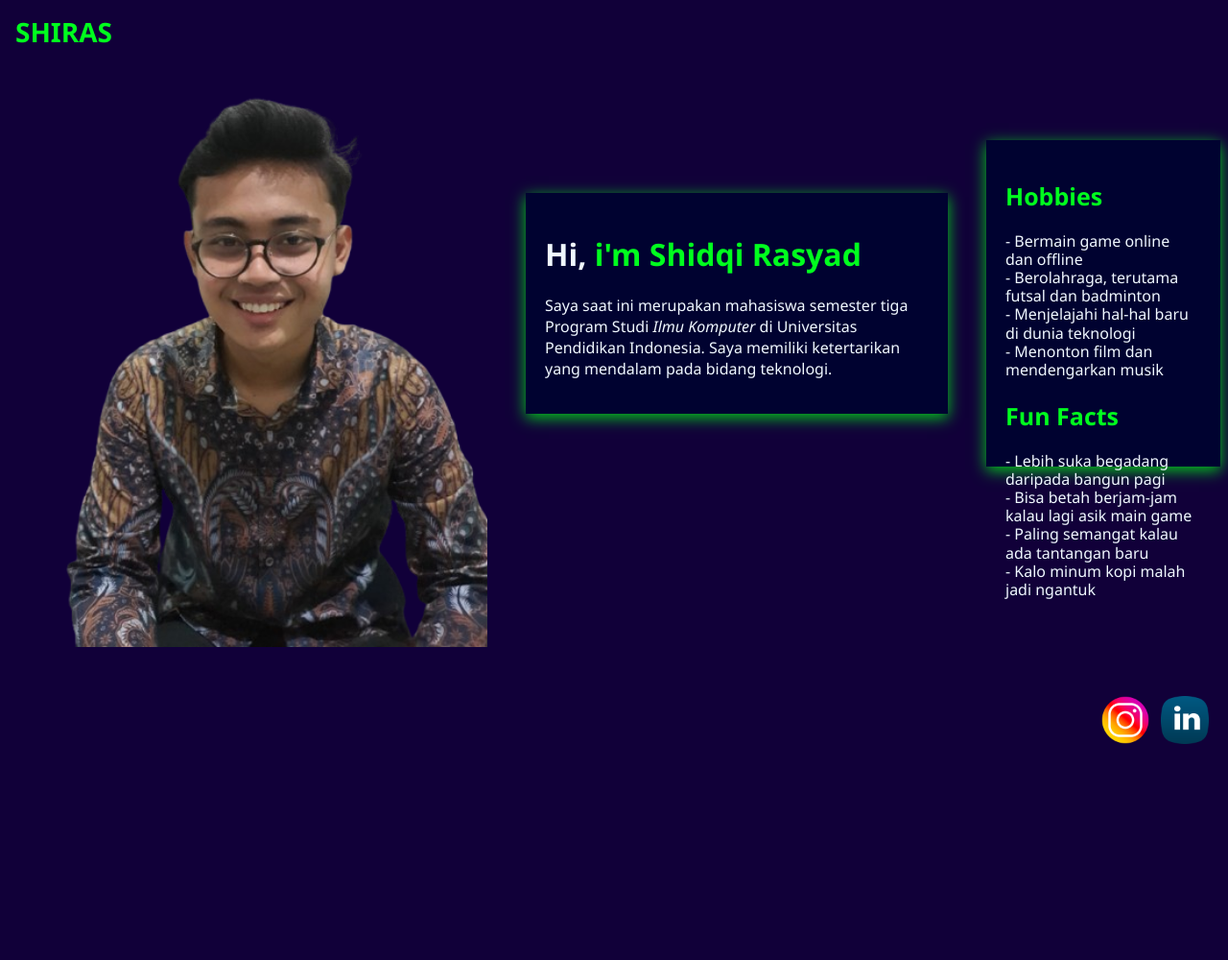
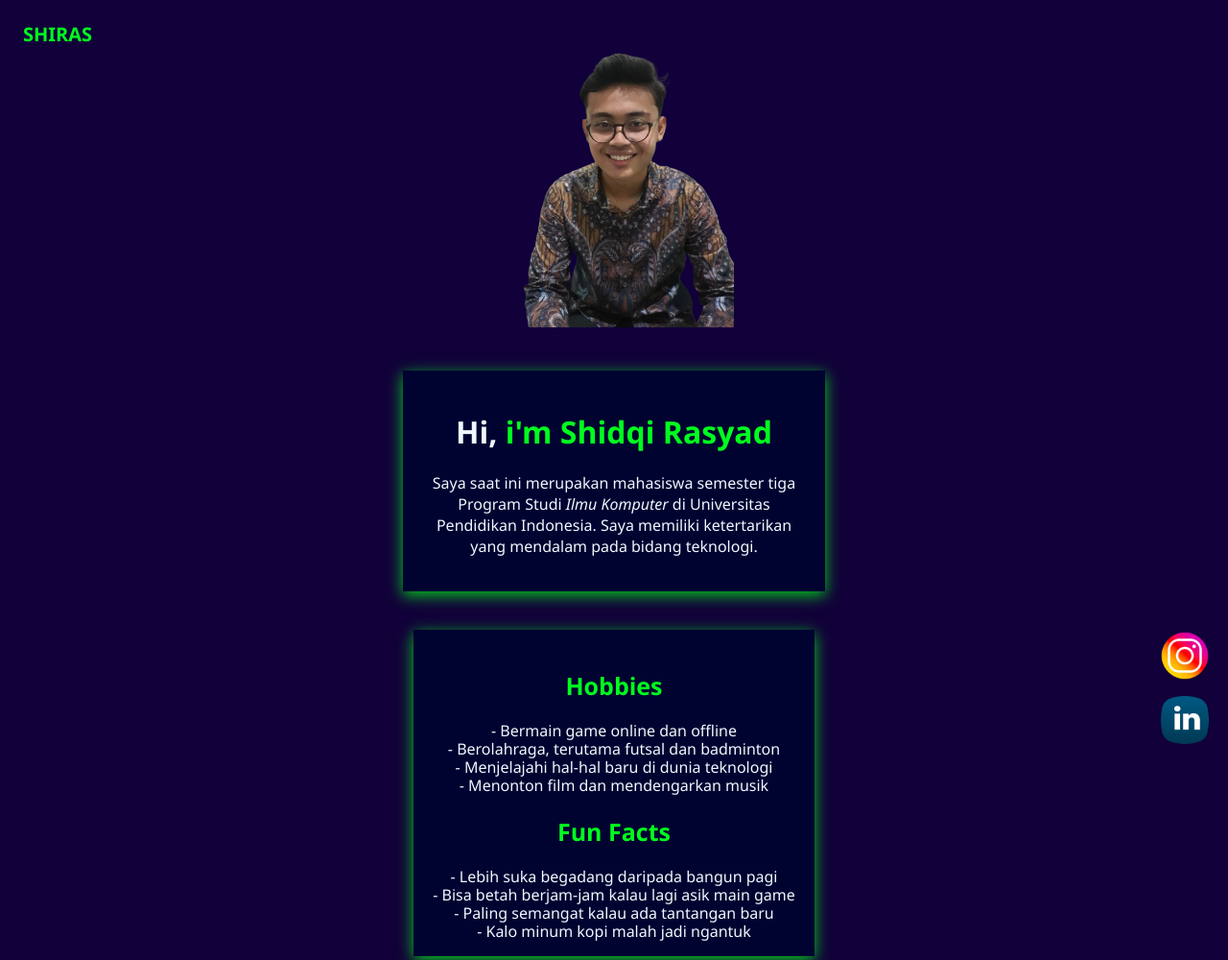
Before and after one commit to Shidqirasyad17/Quiz_Web-MobilePrograming, a plain HTML site: page index.html in a window 1280 px wide. Shown: the top 1000 px of the page at 96% size. Before the commit the page ends 800 px from the top, so only its background shows below. Drawn offline with Linux system fonts and the light colour scheme.

Commit message:
Add files via upload

```diff
--- a/style.css
+++ b/style.css
@@ -1,75 +1,63 @@
 body {
-    font-family:'Segoe UI', Tahoma, Geneva, Verdana, sans-serif;
-    background-color:rgb(17, 0, 57);
+  font-family: "Segoe UI", Tahoma, Geneva, Verdana, sans-serif;
+  background-color: rgb(17, 0, 57);
   margin: 8px;
-
 }
 
 .Navbar {
-    overflow: hidden;
   width: 100%;
   position: fixed;
-    top: 0;
-    left: 0;
-    z-index: 1000;
 }
 
-.Navbar a{
+.Navbar a {
   float: left;
   color: #00ff1e;
   text-align: center;
-    padding: 14px 16px;
-    text-decoration: none;
   font-size: 28px;
 }
 
-.content{
+.content {
   display: flex;
-    justify-content: space-between;
   align-items: center;
-    justify-content: center;
   gap: 40px;
 }
 
-.shidqi{
+.shidqi {
   color: aliceblue;
   background-color: rgb(0, 2, 48);
   padding: 20px;
   box-shadow: 0 4px 15px rgba(0, 255, 21, 0.8);
   max-width: 400px;
   margin-right: auto;
-    margin-bottom: 50px;
 }
 
-.shidqi strong{
+.shidqi strong {
   color: #00ff1e;
 }
 
-.me img{
+.me img {
   width: 500px;
   height: auto;
-    display: block;
 }
 
-.social-media{
-    position:fixed;
+.social-media {
+  position: fixed;
   bottom: 20px;
   right: 20px;
-    display: flex;
   flex-direction: row;
   gap: 12px;
 }
 
-.social-media img{
+.social-media img {
   width: 50px;
   height: auto;
 }
 
-.social-media img:hover{
+.social-media img:hover {
   transform: scale(1.2);
 }
 
-.hobi{
+.hobi {
   color: aliceblue;
   background-color: rgb(0, 2, 48);
   padding: 20px;
@@ -77,48 +65,43 @@ body {
   height: 300px;
   width: auto;
   margin-right: auto;
-    margin-bottom: 50px;
 }
 
-.hobi h2{
+.hobi h2 {
   color: #00ff1e;
 }
 
-.hobi h2{
+.hobi h2 {
   font-size: 25px;
 }
-.hobi p{
+.hobi p {
   line-height: 1.2;
 }
 
-
-@media (max-width: 768px) {
-    .Navbar a{
+@media (max-width: 1500px) {
+  .Navbar a {
     float: left;
     color: #00ff1e;
     text-align: center;
     padding: 14px 16px;
-    text-decoration: none;
-    font-size: 14px;
+    font-size: 20px;
   }
   .content {
     flex-direction: column;
     align-items: center;
     text-align: center;
   }
-   .shidqi, .hobi{
+  .shidqi {
     align-items: center;
     padding: 20px;
-
     margin: 0 auto;
-
   }
   .me img {
     max-width: 250px;
   }
 
-   .social-media{
-    position:fixed;
+  .social-media {
+    position: fixed;
     bottom: 20px;
     right: 20px;
     display: flex;
@@ -126,13 +109,17 @@ body {
     gap: 12px;
   }
 
-.social-media img{
+  .social-media img {
     width: 50px;
     height: auto;
   }
 
-.social-media img:hover{
+  .social-media img:hover {
     transform: scale(1.2);
   }
-
+  .hobi {
+    align-items: center;
+    padding: 20px;
+    margin: 0 auto;
   }
+}
```
Lines whose indentation alone changed are shown as unchanged.
